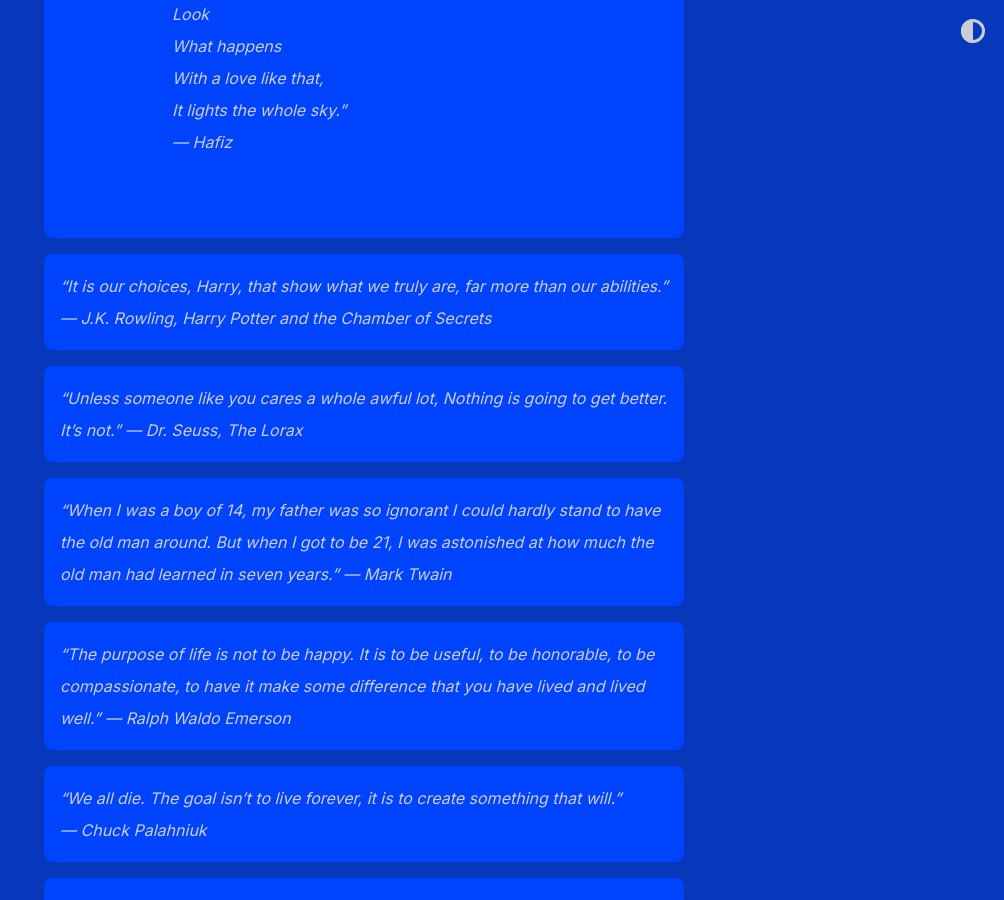
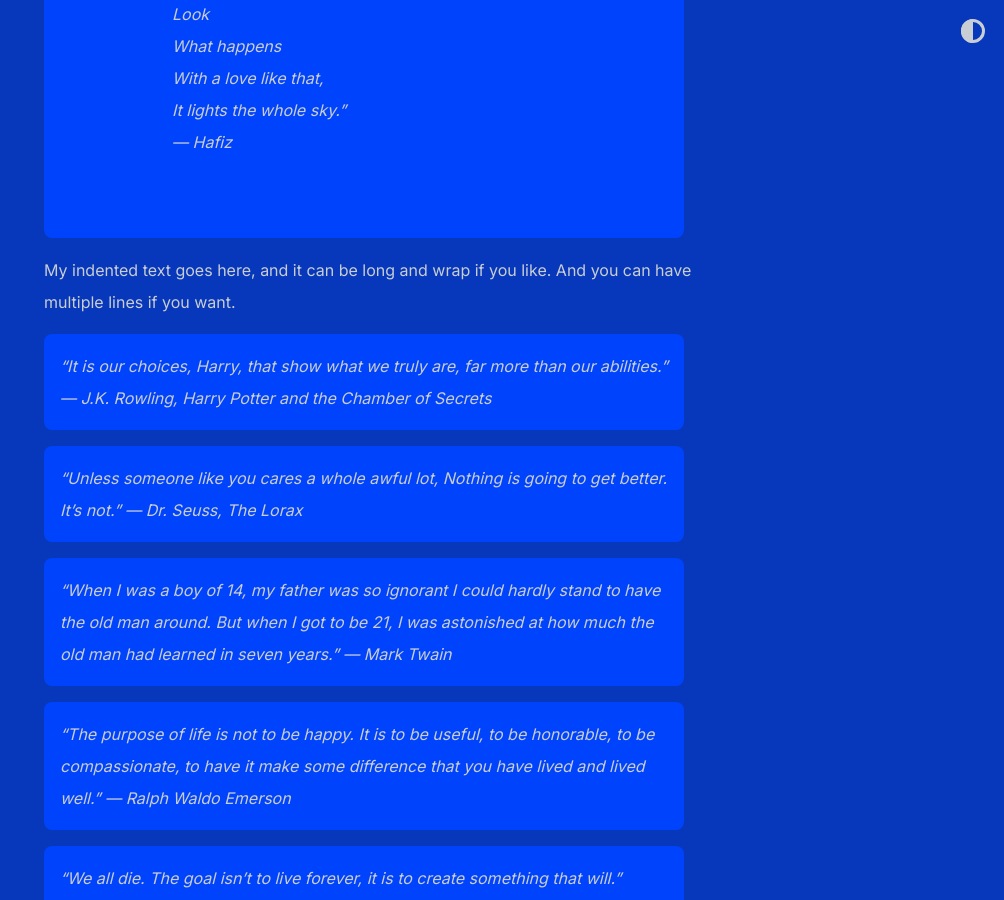
Before and after one commit to shihankanungo/shihankanungo.github.io, a Jekyll site: the page built from quotes.md, in a window 1280 px wide and 900 px high, scrolled down 796 px. Shown: the whole window, without its empty margins (276-1280 px from the left). Built offline with Jekyll 4.4.1, drawn with Linux system fonts in a browser that asks for light colours.

Commit message:
Update quotes.md

```diff
--- a/quotes.md
+++ b/quotes.md
@@ -10,6 +10,11 @@
 > "You know you're in love when you can't fall asleep because reality is finally better than your dreams." --- Dr. Seuss
 
 > > > “Even <br> After <br> All this time <br> The Sun never says to the Earth, <br> <br> "You owe me."  <br><br> Look <br> What happens <br> With a love like that, <br> It lights the whole sky.” <br> --- Hafiz
+
+<ul>
+My indented text goes here, and it can be long and wrap if you like.
+And you can have multiple lines if you want.
+</ul>
 
 > "It is our choices, Harry, that show what we truly are, far more than our abilities." --- J.K. Rowling, <i>Harry Potter and the Chamber of Secrets</i>
 
```
